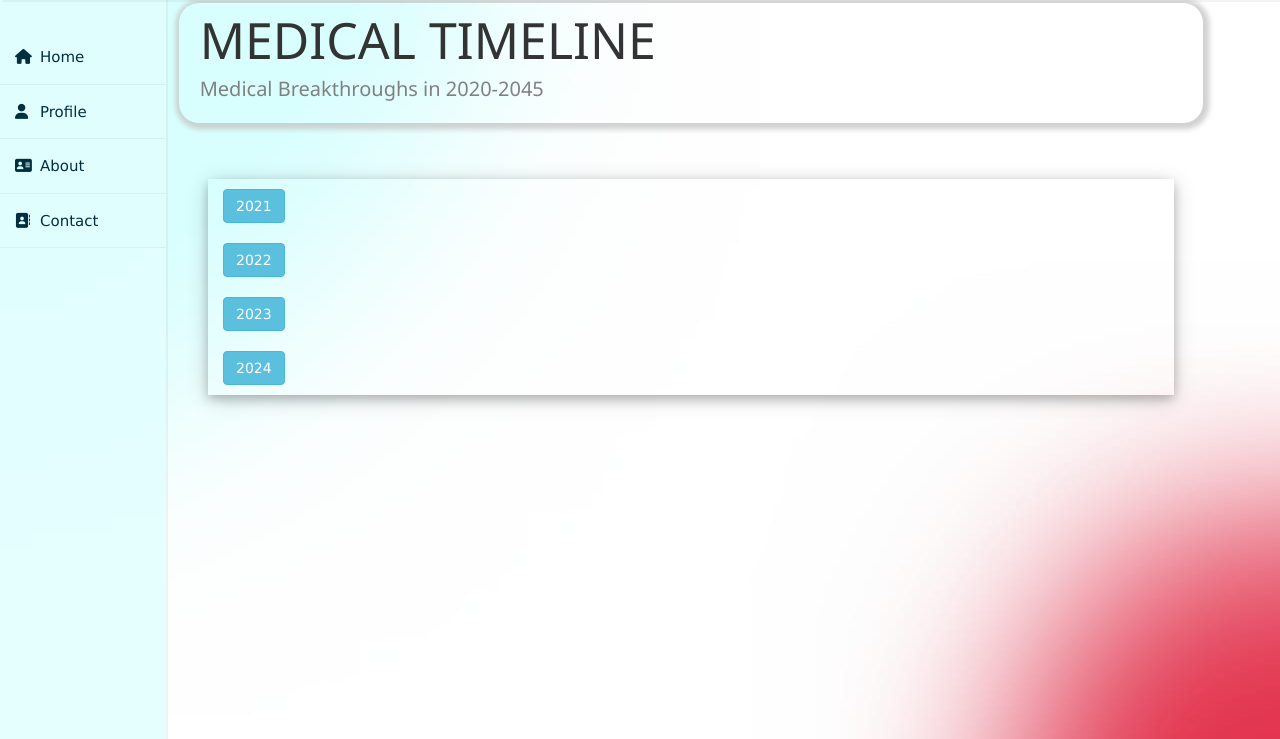
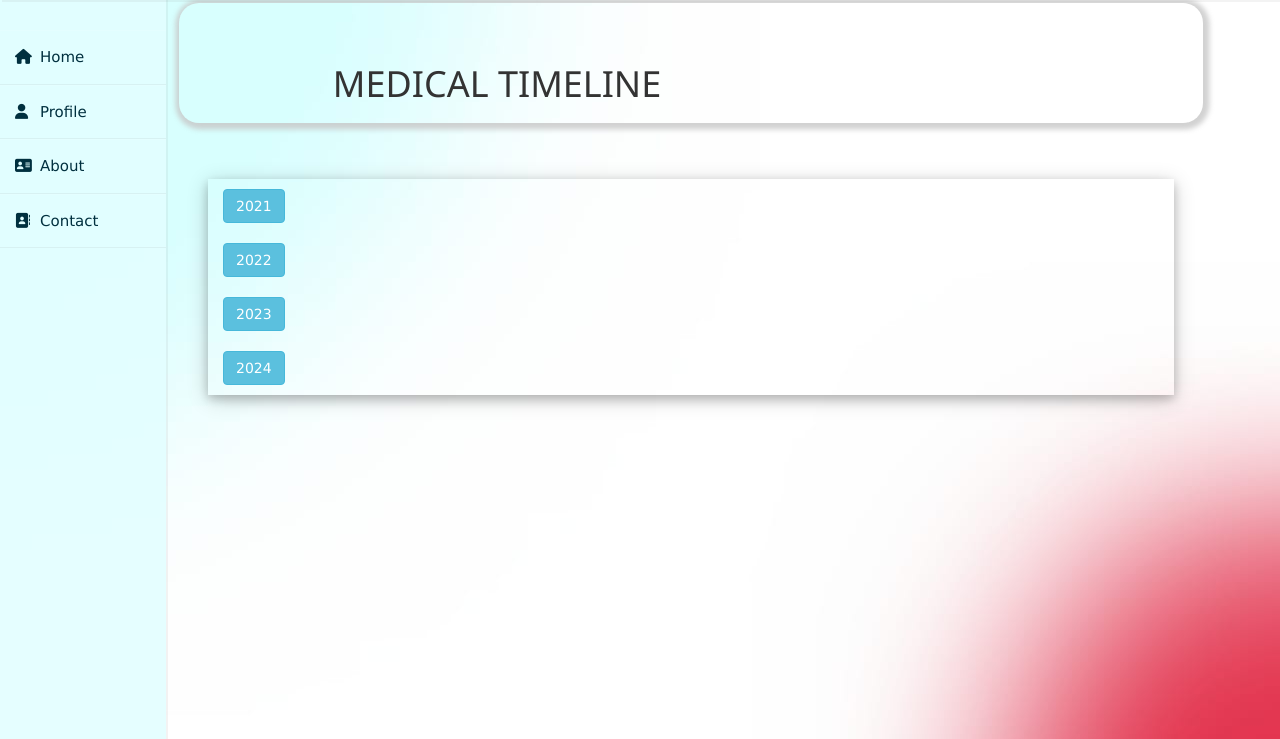
Before and after one commit to ask4shahzaib/MediLog, a Django app: page /timeline/ in a window 1280 px wide; the page is wider, and only the part inside the window is pictured. Shown: the part 61-800 px from the top of that part. Run offline with Django 3.2, Linux system fonts and the light colour scheme; some libraries are stand-ins or nearby versions.

Commit message:
Timeline updates

```diff
--- a/BackEndApp/templates/BackEndApp/timeline.html
+++ b/BackEndApp/templates/BackEndApp/timeline.html
@@ -11,7 +11,7 @@
     <link rel="preconnect" href="https://fonts.gstatic.com">
     <link href="https://fonts.googleapis.com/css2?family=Poppins:wght@300&display=swap" rel="stylesheet">
     <link rel="stylesheet" href="https://maxcdn.bootstrapcdn.com/bootstrap/3.4.1/css/bootstrap.min.css">
-    <script type="" src='index.js' charset="utf-8"> </script>
+    <link rel="JavaScript" href="{% static '/js/index.js' %}" />
     <script src="https://kit.fontawesome.com/b99e675b6e.js"></script>
     <meta name="viewport" content="width=device-width, initial-scale=1">
     <link rel="stylesheet" href="https://maxcdn.bootstrapcdn.com/bootstrap/3.4.1/css/bootstrap.min.css">
@@ -56,20 +56,16 @@
     </div>
 
     <div class="headerOfTimeline">
-        <h1 style="padding-left: 2%; font-size: 50px;">MEDICAL TIMELINE</h1>
-        <h4 style="padding-left: 2%; font-size: 80; color: Gray">Medical Breakthroughs in 2020-2045</h4>
+        <h1 style="padding-top: 5%; padding-left: 15%; font-size: 80;">MEDICAL TIMELINE</h1>
     </div>
 
     <div class="w3-container listPresStyle" style="width: 78%; top: 30%; left: 15%; border-radius: 25px;">
         <ul class="w3-ul w3-card-4">
 
-            <!-- for loop for years starts here -->
             {% for x in data %}
             <div class="container" style="padding-top:10px; padding-bottom: 10px;">
                 <button type="button" class="btn btn-info" data-toggle="collapse" data-target="#{{x.0}}">{{x.0}}</button>
                 <div id="{{x.0}}" class="collapse">
-
-                    <!-- for loop for months starts here -->
                     <ul>
                         {% for y in x %} {% if y != x.0 %}
                         <div class="" style="margin-left: 6%; padding: 10px;  margin-top: 2%;">
@@ -78,7 +74,7 @@
                                 <form method="POST">
                                     {% csrf_token %}
                                     <div class="input-group">
-                                        <input name="q" type="submit" class='btn btn-info' placeholder="Search" value="{{y}}{{x.0}}" />
+                                        <input name="q" type="submit" class='btn btn-info' placeholder="Search" value="{{y}} {{x.0}}" />
                                     </div>
                                 </form>
 
@@ -86,12 +82,10 @@
                         </div>
                         {% endif %} {% endfor %}
                     </ul>
-                    <!-- for loop for months ends here -->
 
                 </div>
             </div>
             {% endfor %}
-            <!-- for loop for years ends here -->
 
 
         </ul>
```
